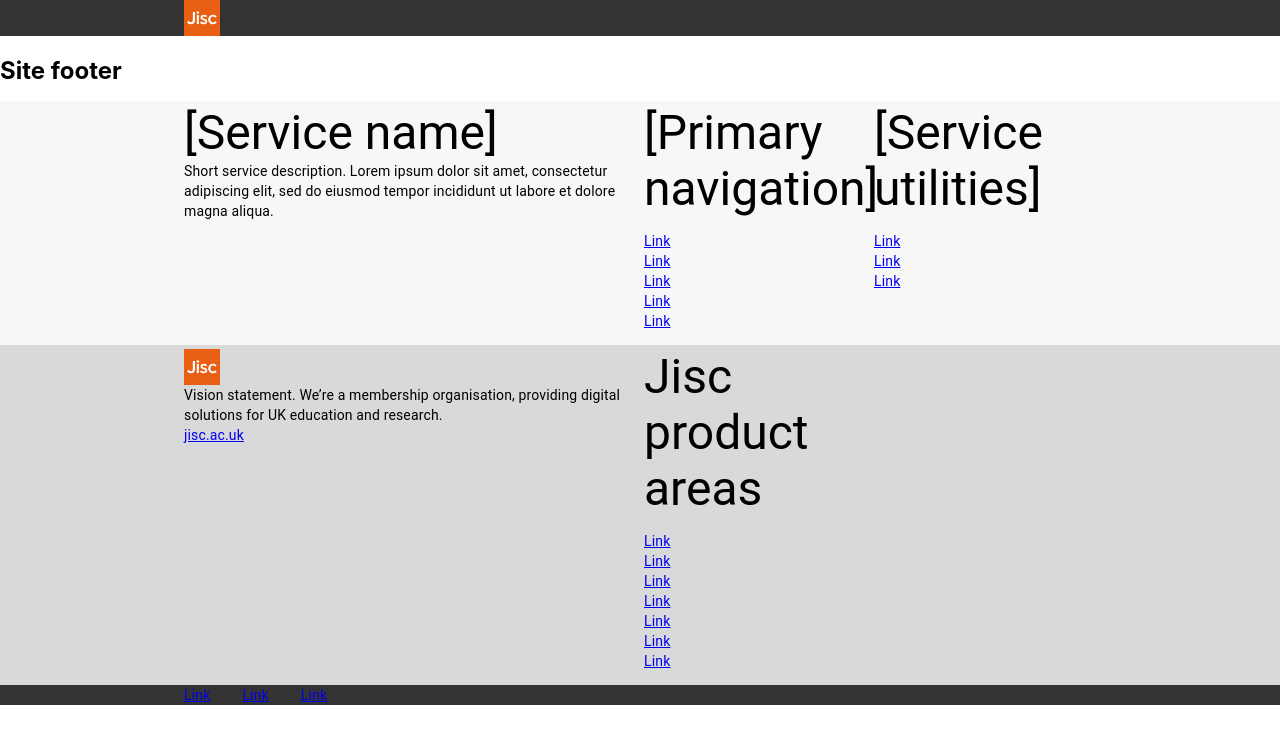
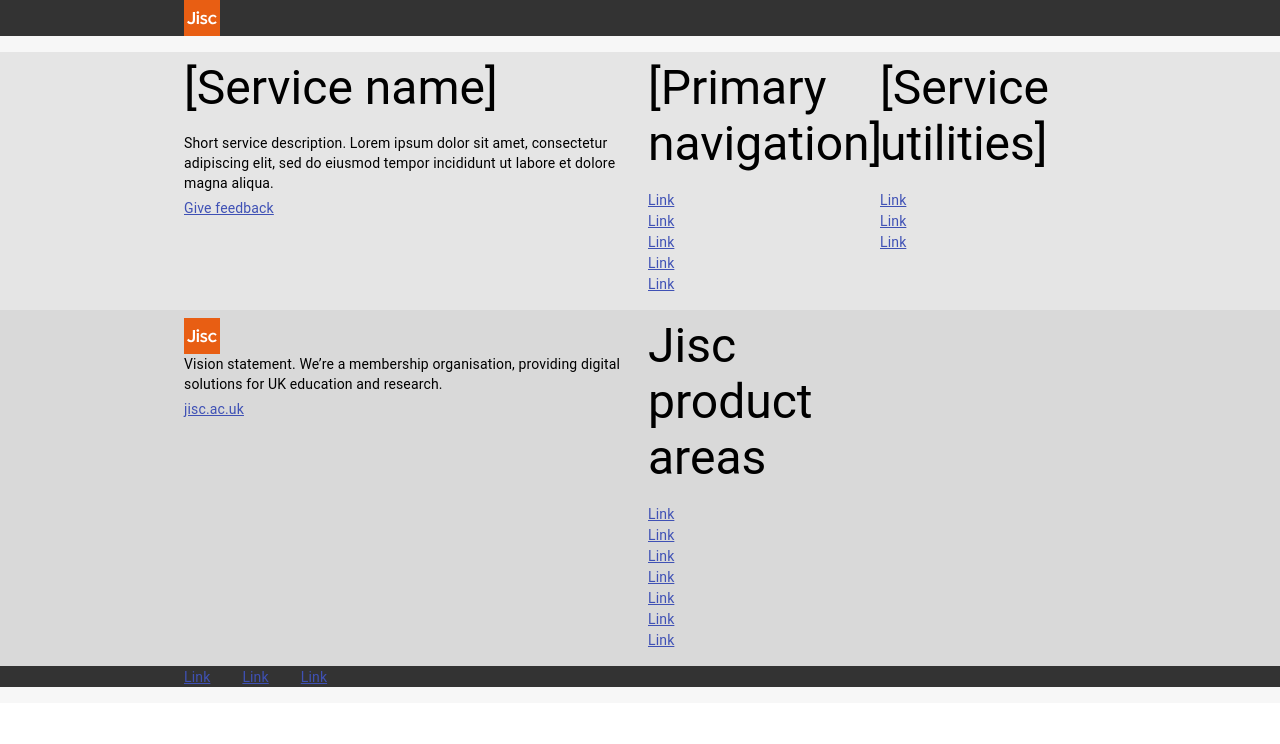
Before and after one commit to zzcgulm/jisc-react-theme, a React (Create React App) app in the folder theme/: page / in a window 1280 px wide. Shown: the top 744 px of the page. Built offline with nearby package versions, Linux system fonts and the light colour scheme.

Commit message:
Apply more MUI to Jisc footer.

```diff
--- a/theme/src/App.css
+++ b/theme/src/App.css
@@ -1,9 +1,3 @@
-
-.jiscBanner {
-  color: #fff;
-  background-color: #333;
-}
-
 .sitewideContainer {
   max-width: 61.875em;
   margin-right: auto;
@@ -32,8 +26,36 @@
 }
 
 
+
+.jiscBanner {
+  color: #fff;
+  background-color: #333;
+}
+
+.jiscBanner:after {
+  content: "";
+  display: table;
+  clear: both;
+}
+
+
+
+.jiscFooter {
+  margin-top: 1.5rem;
+}
+
+.jiscFooter:after {
+  content: "";
+  display: table;
+  clear: both;
+}
+
+
+
 .jiscLink {
 }
+
+
 
 .jiscLogo {
   display: block;
@@ -64,3 +86,15 @@
 .linkListInlineItem {
   margin-left: 2rem;
 }
+
+
+
+.visuallyHidden {
+  position: absolute !important;
+  height: 1px;
+  width: 1px;
+  overflow: hidden;
+  clip: rect(1px 1px 1px 1px); /* IE6, IE7 */
+  clip: rect(1px, 1px, 1px, 1px);
+  white-space: nowrap; /* added line */
+}
--- a/theme/src/App.js
+++ b/theme/src/App.js
@@ -2,6 +2,7 @@
 
 import { Container } from '@material-ui/core';
 import { Grid } from '@material-ui/core';
+import { Link } from '@material-ui/core';
 import { Typography } from '@material-ui/core';
 
 import './App.css';
@@ -14,7 +15,7 @@
 
 function App() {
   return (
-    <div className="App">
+    <div className="App bg2">
 
 
 
@@ -53,68 +54,67 @@
 
 
       <footer className="jiscFooter">
-        <h2>Site footer</h2>
+        <h2 className="visuallyHidden">Site footer</h2>
 
 
 
-        <section className="bg2">
+        <section className="bg4">
 
           <Container maxWidth="md">
-            <Grid container spacing={1}>
-              <Grid item xs={6}>
+            <Grid container spacing={2}>
+              <Grid item sm={6}>
 
-                <Typography variant="h3" component="h3">
+                <Typography variant="h3" component="h3" gutterBottom="true">
                   [Service name]
                 </Typography>
-                <Typography variant="body2">
+                <Typography variant="body2" gutterBottom="true">
                   Short service description. Lorem ipsum dolor sit amet, consectetur adipiscing elit, sed do eiusmod tempor incididunt ut labore et dolore magna aliqua.
+                </Typography>
+                <Typography variant="body2" gutterBottom="true">
+                  <Link href="TODO" underline="always" variant="body2">Give feedback</Link>
                 </Typography>
 
               </Grid>
-              <Grid item xs={3}>
+              <Grid item sm={3}>
 
-                <Typography variant="h3" component="h4">
+                <Typography variant="h3" component="h4" gutterBottom="true">
                   [Primary navigation]
                 </Typography>
-                <Typography variant="body2" component="div">
                 <ul className="linkList">
                   <li className="linkListItem">
-                      <a href="TODO">Link</a>
+                    <Link href="TODO" underline="always" variant="body2">Link</Link>
                   </li>
                   <li className="linkListItem">
-                      <a href="TODO">Link</a>
+                    <Link href="TODO" underline="always" variant="body2">Link</Link>
                   </li>
                   <li className="linkListItem">
-                      <a href="TODO">Link</a>
+                    <Link href="TODO" underline="always" variant="body2">Link</Link>
                   </li>
                   <li className="linkListItem">
-                      <a href="TODO">Link</a>
+                    <Link href="TODO" underline="always" variant="body2">Link</Link>
                   </li>
                   <li className="linkListItem">
-                      <a href="TODO">Link</a>
+                    <Link href="TODO" underline="always" variant="body2">Link</Link>
                   </li>
                 </ul>
-                </Typography>
 
               </Grid>
-              <Grid item xs={3}>
+              <Grid item sm={3}>
 
-                <Typography variant="h3" component="h4">
+                <Typography variant="h3" component="h4" gutterBottom="true">
                   [Service utilities]
                 </Typography>
-                <Typography variant="body2" component="div">
                 <ul className="linkList">
                   <li className="linkListItem">
-                      <a href="TODO">Link</a>
+                    <Link href="TODO" underline="always" variant="body2">Link</Link>
                   </li>
                   <li className="linkListItem">
-                      <a href="TODO">Link</a>
+                    <Link href="TODO" underline="always" variant="body2">Link</Link>
                   </li>
                   <li className="linkListItem">
-                      <a href="TODO">Link</a>
+                    <Link href="TODO" underline="always" variant="body2">Link</Link>
                   </li>
                 </ul>
-                </Typography>
 
               </Grid>
             </Grid>
@@ -127,52 +127,51 @@
         <section className="bg5">
 
           <Container maxWidth="md">
-            <Grid container spacing={1}>
-              <Grid item xs={6}>
+            <Grid container spacing={2}>
+              <Grid item sm={6}>
 
+                <h3 className="visuallyHidden">About Jisc</h3>
                 <img
                   src={logo}
                   className="jiscLogo"
                   alt="Jisc"
                 />
-              <Typography variant="body2">
+                <Typography variant="body2" gutterBottom="true">
                   Vision statement. We’re a membership organisation, providing digital solutions for UK education and research.
                 </Typography>
-                <Typography variant="body2">
-                  <a href="https://www.jisc.ac.uk">jisc.ac.uk</a>
+                <Typography variant="body2" gutterBottom="true">
+                  <Link href="https://www.jisc.ac.uk" underline="always">jisc.ac.uk</Link>
                 </Typography>
 
               </Grid>
-              <Grid item xs={3}>
+              <Grid item sm={3}>
 
-                <Typography variant="h3" component="h4">
+                <Typography variant="h3" component="h4" gutterBottom="true">
                   Jisc product areas
                 </Typography>
-                <Typography variant="body2" component="div">
                 <ul className="linkList">
                   <li className="linkListItem">
-                      <a href="TODO">Link</a>
+                    <Link href="TODO" underline="always" variant="body2">Link</Link>
                   </li>
                   <li className="linkListItem">
-                      <a href="TODO">Link</a>
+                    <Link href="TODO" underline="always" variant="body2">Link</Link>
                   </li>
                   <li className="linkListItem">
-                      <a href="TODO">Link</a>
+                    <Link href="TODO" underline="always" variant="body2">Link</Link>
                   </li>
                   <li className="linkListItem">
-                      <a href="TODO">Link</a>
+                    <Link href="TODO" underline="always" variant="body2">Link</Link>
                   </li>
                   <li className="linkListItem">
-                      <a href="TODO">Link</a>
+                    <Link href="TODO" underline="always" variant="body2">Link</Link>
                   </li>
                   <li className="linkListItem">
-                      <a href="TODO">Link</a>
+                    <Link href="TODO" underline="always" variant="body2">Link</Link>
                   </li>
                   <li className="linkListItem">
-                      <a href="TODO">Link</a>
+                    <Link href="TODO" underline="always" variant="body2">Link</Link>
                   </li>
                 </ul>
-                </Typography>
 
               </Grid>
             </Grid>
@@ -186,19 +185,17 @@
 
           <Container maxWidth="md">
 
-              <Typography variant="body2" component="div">
             <ul className="linkListInline">
               <li className="linkListInlineItem">
-                    <a href="TODO">Link</a>
+                <Link href="TODO" underline="always" variant="body2">Link</Link>
               </li>
               <li className="linkListInlineItem">
-                    <a href="TODO">Link</a>
+                <Link href="TODO" underline="always" variant="body2">Link</Link>
               </li>
               <li className="linkListInlineItem">
-                    <a href="TODO">Link</a>
+                <Link href="TODO" underline="always" variant="body2">Link</Link>
               </li>
             </ul>
-              </Typography>
 
           </Container>
 
```
Lines whose indentation alone changed are shown as unchanged.
